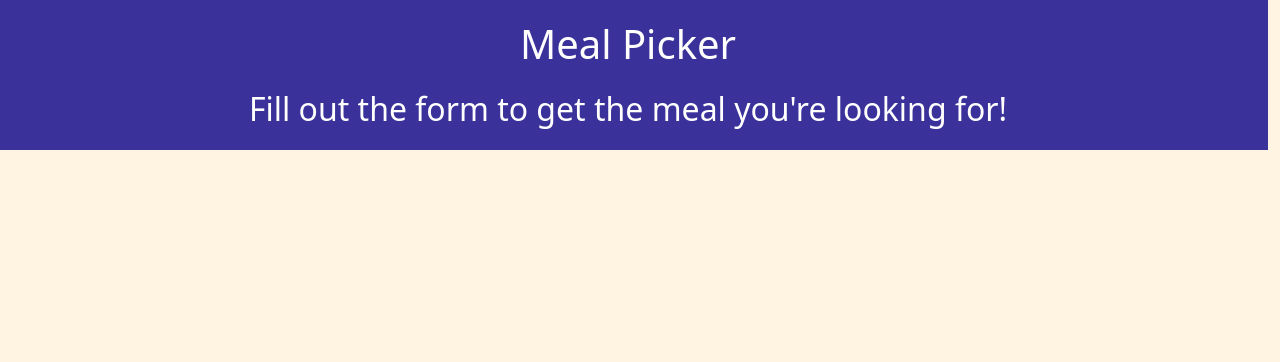
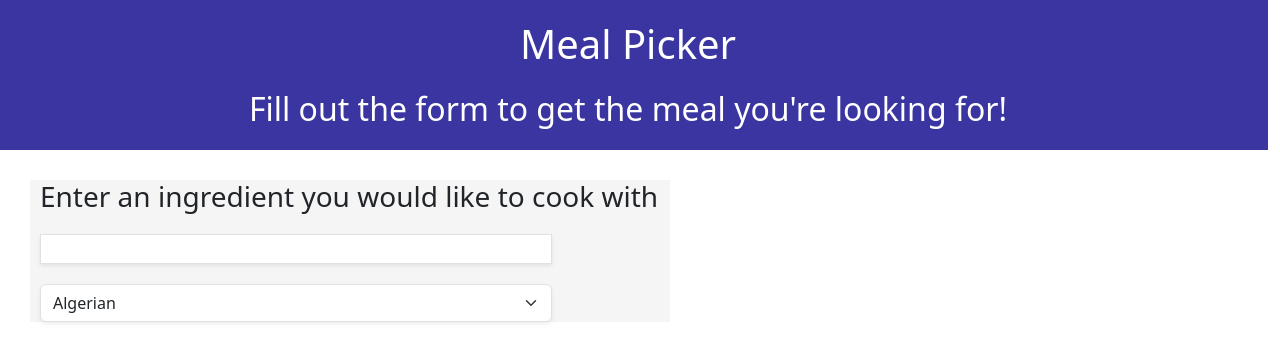
Before and after one commit to nikolab73/4WP3-Assignment-2, a plain HTML site: page index.html in a window 1280 px wide. Drawn offline with nearby package versions, Linux system fonts and the light colour scheme.

Commit message:
Created rough form and added list of countries available (for chosen API)

```diff
--- a/index.html
+++ b/index.html
@@ -3,7 +3,7 @@
     <head>
   <meta charset="UTF-8">
   <meta name="viewport" content="width=device-width, initial-scale=1.0">
-  <title>Image Display</title>
+  <title>Assignment 2</title>
   <link href="https://cdn.jsdelivr.net/npm/bootstrap@5.3.0/dist/css/bootstrap.min.css" rel="stylesheet">
 
 
@@ -17,12 +17,56 @@
   </style>
     </head>
 
-    <body style="background-color: rgba(255, 232, 198, 0.5);">
+    <body style="background-color:white;">
       <div class = heading>
         <div class="row rectangle">
           <h1 style="color:white; text-align: center; margin-top:20px;">Meal Picker</h1>
           <h2 style="color:white; text-align: center;">Fill out the form to get the meal you're looking for!</h2>
         </div>
       </div>
+
+      <form style="background-color:whitesmoke; width:50%; margin: 30px;">
+        <h3 style="margin: 10px; margin-top: 10px;">Enter an ingredient you would like to cook with</h3>
+        <input class="form-check-input shadow-sm" style="width: 80%;height: 30px; margin: 10px;"></input>
+        <select class="form-select shadow-sm"style="margin: 10px;width: 80%;">Select a cuisine you would like to eat
+          <option value="Algerian">Algerian</option>
+          <option value="American">American</option>
+          <option value="Argentinian">Argentinian</option>
+          <option value="Australian">Australian</option>
+          <option value="British">British</option>
+          <option value="Canadian">Canadian</option>
+          <option value="Chinese">Chinese</option>
+          <option value="Croatian">Croatian</option>
+          <option value="Dutch">Dutch</option>
+          <option value="Egyptian">Egyptian</option>
+          <option value="Filipino">Filipino</option>
+          <option value="French">French</option>
+          <option value="Greek">Greek</option>
+          <option value="Indian">Indian</option>
+          <option value="Irish">Irish</option>
+          <option value="Italian">Italian</option>
+          <option value="Jamaican">Jamaican</option>
+          <option value="Japanese">Japanese</option>
+          <option value="Kenyan">Kenyan</option>
+          <option value="Malaysian">Malaysian</option>
+          <option value="Mexican">Mexican</option>
+          <option value="Moroccan">Moroccan</option>
+          <option value="Norwegian">Norwegian</option>
+          <option value="Polish">Polish</option>
+          <option value="Portuguese">Portuguese</option>
+          <option value="Russian">Russian</option>
+          <option value="Saudi Arabian">Saudi Arabian</option>
+          <option value="Slovakian">Slovakian</option>
+          <option value="Spanish">Spanish</option>
+          <option value="Syrian">Syrian</option>
+          <option value="Thai">Thai</option>
+          <option value="Tunisian">Tunisian</option>
+          <option value="Turkish">Turkish</option>
+          <option value="Ukrainian">Ukrainian</option>
+          <option value="Uruguayan">Uruguayan</option>
+          <option value="Venezulan">Venezulan</option>
+          <option value="Vietnamese">Vietnamese</option>
+        </select>
+      </form>
     </body>
 </html>
```
